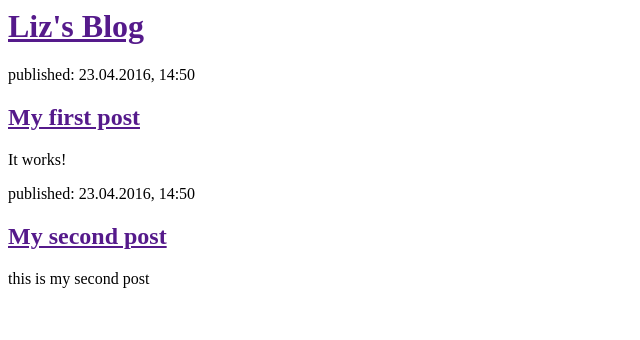
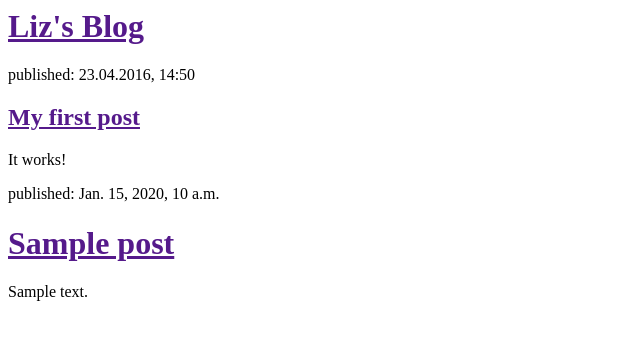
Before and after one commit to eahunter720/my-first-blog, a Django app: template blog/templates/blog/post_list.html in a window 1280 px wide. Shown: the top 340 px of the page, without its empty margins (0-640 px from the left). Run offline with Django 3.2, Linux system fonts and the light colour scheme; the template is opened without the code that fills it: values that come from a table or form of the project are taken from there, others are empty; tables that the repository leaves empty hold one stand-in row (values such as "Sample post").

Commit message:
Modified templates to display posts from database

```diff
--- a/blog/templates/blog/post_list.html
+++ b/blog/templates/blog/post_list.html
@@ -13,10 +13,14 @@
     		<p>It works!</p>
     	</div>
 
-    	<div>
-    		<p>published: 23.04.2016, 14:50</p>
-    		<h2><a href="">My second post</a></h2>
-    		<p>this is my second post</p>
-    	</div>
+
+    	{% for post in posts %}
+    		<div>
+        		<p>published: {{ post.published_date }}</p>
+        		<h1><a href="">{{ post.title }}</a></h1>
+        		<p>{{ post.text|linebreaks }}</p>
+    		</div>
+    	{% endfor %}
+
     </body>
 </html>
--- a/blog/views.py
+++ b/blog/views.py
@@ -1,6 +1,9 @@
 from django.shortcuts import render
+from django.utils import timezone
+from .models import Post
 
 # Create your views here.
 
 def post_list(request):
-	return render(request, 'blog/post_list.html', {})
+    posts = Post.objects.filter(published_date__lte=timezone.now()).order_by('published_date')
+    return render(request, 'blog/post_list.html', {'posts':posts})
```
